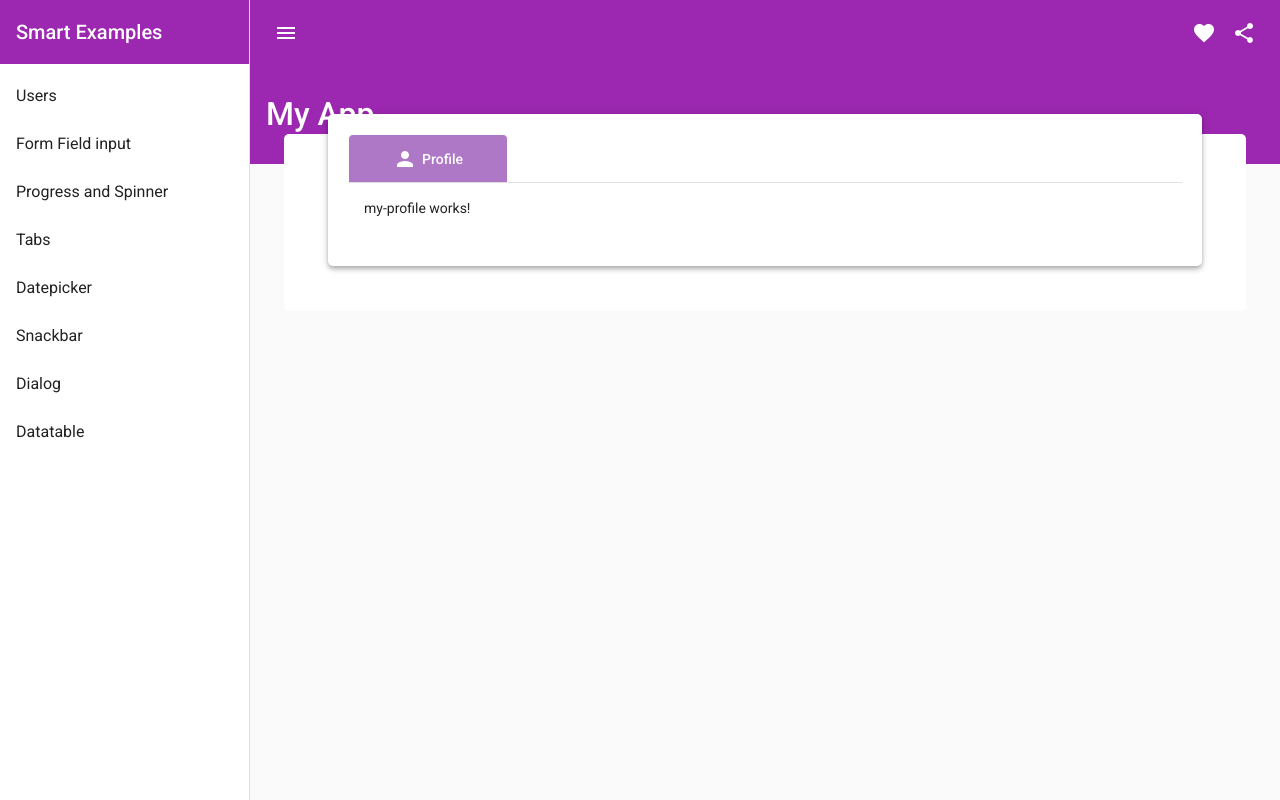
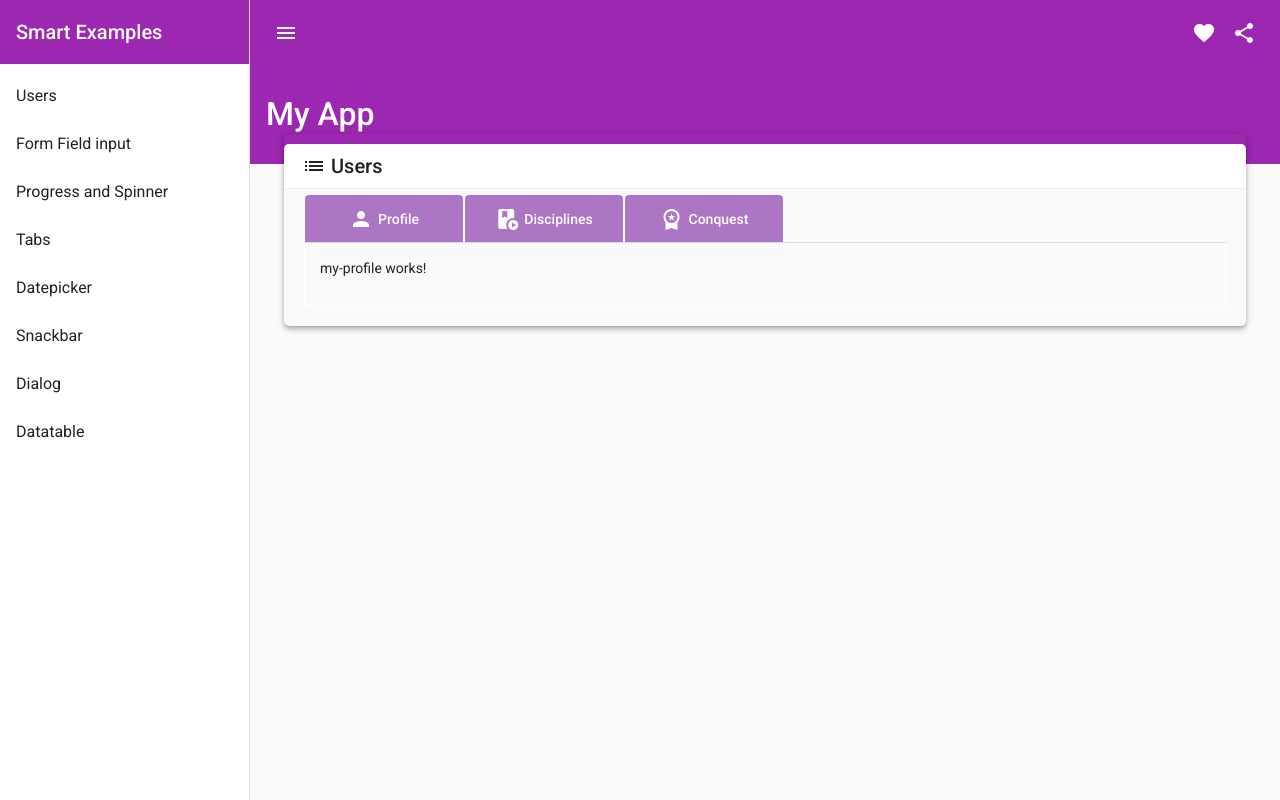
Before and after one commit to diegosmteixeira/Angular_Material, an Angular app in the folder ProjectSchool/: page /users/myProfile in a window 1280 px wide. Built offline with nearby package versions, Linux system fonts and the light colour scheme.

Commit message:
add shared module and component title

```diff
--- a/ProjectSchool/src/app/app.component.html
+++ b/ProjectSchool/src/app/app.component.html
@@ -46,8 +46,6 @@
 <mat-toolbar color="primary" class="toolbar-submenu">
     <span *ngIf="!popText">My App</span>
 </mat-toolbar>
-<div class="content">
   <router-outlet></router-outlet>
-</div>
 </mat-sidenav-content>
 </mat-sidenav-container>
--- a/ProjectSchool/src/app/app.component.scss
+++ b/ProjectSchool/src/app/app.component.scss
@@ -8,11 +8,6 @@
 
 mat-sidenav-content {
   height: 100vh;
-
-}
-
-.content {
-  padding: 10px;
 }
 
 mat-sidenav-container {
--- a/ProjectSchool/src/app/pages/users/users.component.html
+++ b/ProjectSchool/src/app/pages/users/users.component.html
@@ -1,4 +1,5 @@
 <div class="content mat-elevation-z4">
+  <app-toolbar-title title="Users" icon="list"></app-toolbar-title>
   <nav mat-tab-nav-bar ngClass="tab">
     <a mat-tab-link routerLink="/users/myProfile" routerLinkActive="active-link">
       <mat-icon>person</mat-icon>
--- a/ProjectSchool/src/app/pages/users/users.component.scss
+++ b/ProjectSchool/src/app/pages/users/users.component.scss
@@ -4,6 +4,14 @@
 
 .tabs a {
   font-size: 16px;
+}
+
+.mat-tab-link {
+  background-color: #7b1fa2;
+  border-top-right-radius: 5px;
+  border-top-left-radius: 5px;
+  border: 1px solid white;
+  border-bottom: 0px;
 }
 
 .mat-focus-indicator {
--- /dev/null
+++ b/ProjectSchool/src/app/shared/components/toolbar-title/toolbar-title.component.html
@@ -0,0 +1,5 @@
+<mat-toolbar>
+    <mat-icon class="icon-space">{{icon}}</mat-icon>
+    <span>{{title}}</span>
+    <ng-content></ng-content>
+</mat-toolbar>
--- /dev/null
+++ b/ProjectSchool/src/app/shared/components/toolbar-title/toolbar-title.component.scss
@@ -0,0 +1,14 @@
+.icon-space {
+  margin-right: 5px;
+}
+
+mat-toolbar {
+  margin: -10px -4px 5px -20px;
+  width: calc(100% + 40px);
+  background-color: white;
+  border-top-right-radius: 5px;
+  border-top-left-radius: 5px;
+  border-bottom: 1px solid #efefef;
+  height: 45px;
+  padding: 10px 10px 10px 18px;
+}
--- /dev/null
+++ b/ProjectSchool/src/app/shared/components/toolbar-title/toolbar-title.component.ts
@@ -0,0 +1,17 @@
+import { Component, Input, OnInit } from '@angular/core';
+
+@Component({
+  selector: 'app-toolbar-title',
+  templateUrl: './toolbar-title.component.html',
+  styleUrls: ['./toolbar-title.component.scss']
+})
+export class ToolbarTitleComponent implements OnInit {
+  @Input() title: string = "";
+  @Input() icon: string = "";
+
+  constructor() { }
+
+  ngOnInit(): void {
+  }
+
+}
--- a/ProjectSchool/src/styles.scss
+++ b/ProjectSchool/src/styles.scss
@@ -18,5 +18,4 @@
   padding: 20px;
   border-radius: 5px;
   margin: -30px 34px 35px;
-  background-color: white;
 }
--- a/ProjectSchool/tsconfig.json
+++ b/ProjectSchool/tsconfig.json
@@ -21,7 +21,10 @@
     "lib": [
       "es2020",
       "dom"
-    ]
+    ],
+    "paths": {
+      "@app/*": [ "src/app/*" ]
+    }
   },
   "angularCompilerOptions": {
     "enableI18nLegacyMessageIdFormat": false,
```
Also changed, not shown: ProjectSchool/src/app/pages/users/users.module.ts (+4 -3 lines), ProjectSchool/src/app/shared/shared.module.ts (added, +18 -0 lines).
